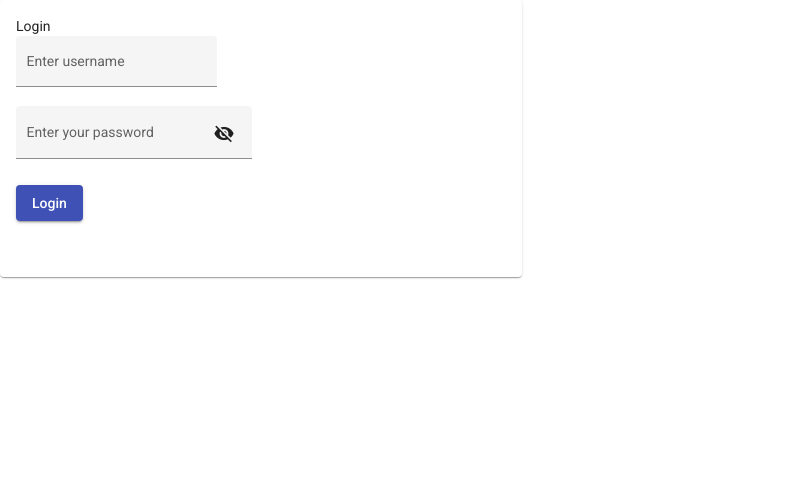
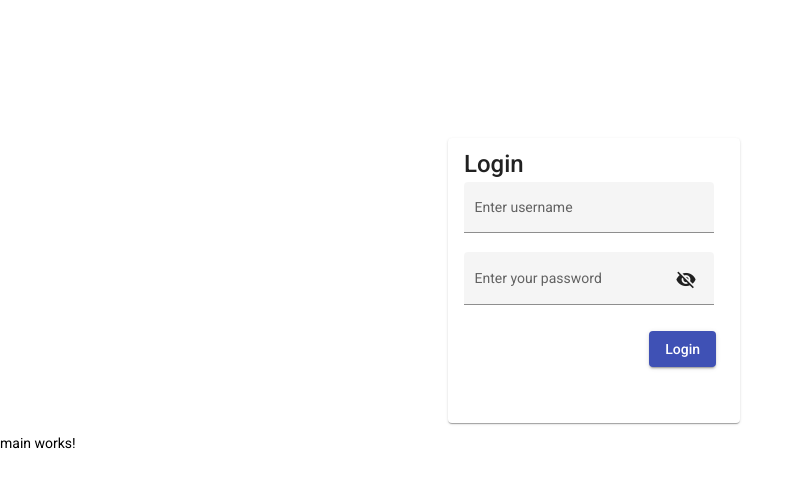
Before and after one commit to ritskc/MaterialInventory, an Angular app in the folder webclient/: page / in a window 1280 px wide. Shown: the top 488 px of the page, without its empty margins (0-804 px from the left). Built offline with nearby package versions, Linux system fonts and the light colour scheme.

Commit message:
materialized login added

```diff
--- a/webclient/src/app/app.component.html
+++ b/webclient/src/app/app.component.html
@@ -1 +1,2 @@
 <app-login></app-login>
+<app-main></app-main>
--- a/webclient/src/app/component/login/login.component.css
+++ b/webclient/src/app/component/login/login.component.css
@@ -54,8 +54,35 @@
   }
 
   .main-div{
-    height: 100vh;
-    display: flex;
-    justify-content: center;
-    align-items: center;
+    margin: auto;
+width: 30%;
+padding: 10px;
+margin-top: 10%;
   }
+
+  .mat-card {
+    width: 260px;
+  }
+
+
+  .mat-form-field{
+    width:250px !important;
+
+ }
+
+ .red-snackbar{
+  position: absolute !important;
+  top: 54px;
+}
+
+.green-snackbar{
+  background-color:green;
+  color:lightgoldenrodyellow;
+
+}
+
+.mat-snack-bar-container {
+  margin-top: 50px !important;
+  background-color: important rgb(153, 50, 50) !important;
+  color:lightgoldenrodyellow !important;
+ }
--- a/webclient/src/app/component/login/login.component.html
+++ b/webclient/src/app/component/login/login.component.html
@@ -1,10 +1,11 @@
-
-<mat-card>Login
+<div class="main-div">
+<mat-card>
+    <mat-card-title>Login</mat-card-title>
 <div class="example-container">
 
     <mat-form-field appearance="fill">
         <mat-label>Enter username</mat-label>
-        <input matInput #userName>
+        <input matInput class="mat-input" #userName>
       </mat-form-field>
 <br>
     <mat-form-field appearance="fill">
@@ -19,8 +20,8 @@
 
 <section>
 
-    <div class="example-button-row">
-      <button mat-raised-button color="primary" (click)="doLogin(userName.value,password.value)">Login</button>
+    <div class="example-button-row" align="end">
+      <button mat-raised-button color="primary" (click)="doLogin(userName.value,password.value)" >Login</button>
     </div>
   </section>
 
@@ -31,3 +32,4 @@
 <br>
 
 </mat-card>
+</div>
--- a/webclient/src/app/component/login/login.component.ts
+++ b/webclient/src/app/component/login/login.component.ts
@@ -3,8 +3,7 @@ import { LoginserviceService  } from 'src/app/service/loginservice.service';
 import { LoginModel } from 'src/app/model/login.model';
 import { Observable } from 'rxjs';
 import { FormControl, Validators } from '@angular/forms';
-
-
+import {MatSnackBar} from '@angular/material/snack-bar';
 
 
 @Component({
@@ -18,7 +17,7 @@ public loginString:string;
 email = new FormControl('', [Validators.required, Validators.email]);
 hide = true;
 
-  constructor(private loginService:LoginserviceService) {
+  constructor(private loginService:LoginserviceService,private _snackBar: MatSnackBar) {
 
     this.login$ = new Observable<LoginModel>();
     this.loginString="";
@@ -34,8 +33,15 @@ hide = true;
     if (userName&&password) {
       this.login$=this.loginService.authenticate(userName,password);
     this.login$.subscribe(
-      data=>this.loginString="success",
-      err => this.loginString="Invalid username / password"
+      data=>this._snackBar.open("Success" ,"", {
+        duration: 3000,
+        verticalPosition:"bottom"
+      }),
+      err => this._snackBar.open("Invalid username/password", "",{
+        verticalPosition: 'bottom' ,
+        panelClass: ['red-snackbar'],
+        duration: 3000,
+      })
       );
     }
   }
--- /dev/null
+++ b/webclient/src/app/component/main/main.component.html
@@ -0,0 +1 @@
+<p>main works!</p>
--- /dev/null
+++ b/webclient/src/app/component/main/main.component.ts
@@ -0,0 +1,15 @@
+import { Component, OnInit } from '@angular/core';
+
+@Component({
+  selector: 'app-main',
+  templateUrl: './main.component.html',
+  styleUrls: ['./main.component.css']
+})
+export class MainComponent implements OnInit {
+
+  constructor() { }
+
+  ngOnInit(): void {
+  }
+
+}
```
Also changed, not shown: webclient/src/app/app.module.ts (+6 -2 lines), webclient/src/app/component/main/main.component.css (added), 1 other file (tests, documents, lock files or other folders).
